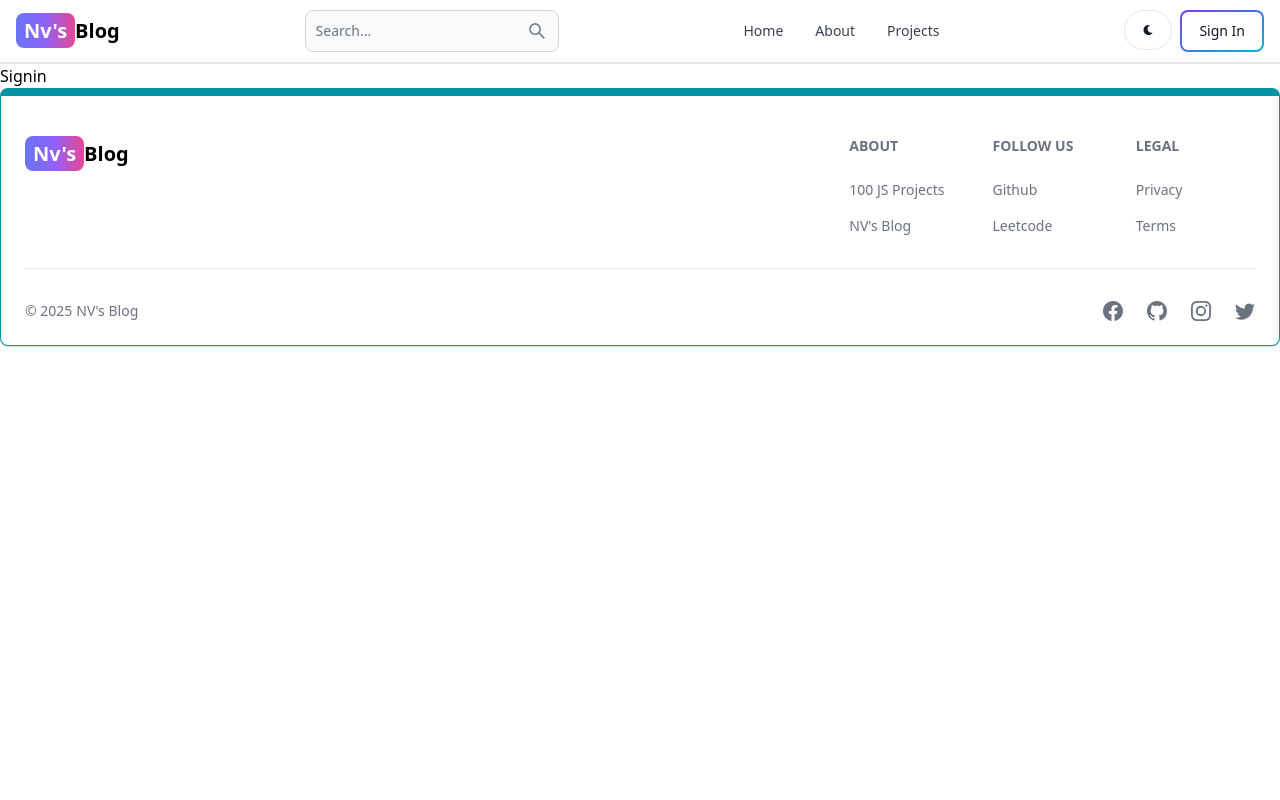
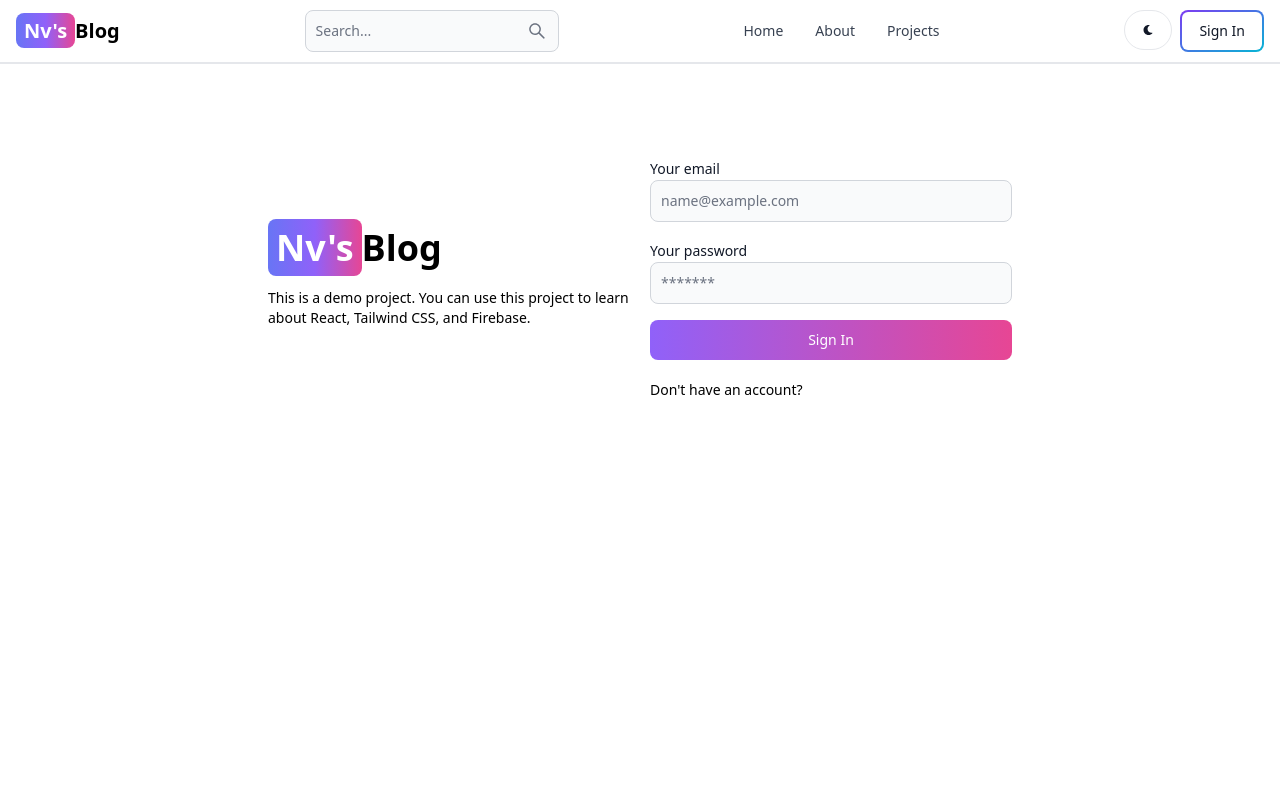
Before and after one commit to NiveditaLondhe/mern-blog, a React (Vite) app in the folder client/: page /sign-in in a window 1280 px wide. Shown: the top 800 px of the page. Built offline with nearby package versions, Linux system fonts and the light colour scheme.

Commit message:
complete signin page functionality

```diff
--- a/client/src/pages/SignIn.jsx
+++ b/client/src/pages/SignIn.jsx
@@ -1,11 +1,110 @@
-import React from 'react'
+import React, { useState } from "react";
+import { Link, useNavigate } from "react-router-dom";
+import { Button, Label, TextInput, Alert, Spinner } from "flowbite-react";
 
 const SignIn = () => {
+
+  const [ formData, setFormData ] = useState({});
+  const [ errorMessage, setErrorMessage ] = useState(null);
+  const [ loading, setLoading ] = useState(false);
+  const navigate = useNavigate();
+
+  const handleChange = (e) => {
+    setFormData({...formData, [e.target.id]:e.target.value.trim()});
+  }
+  const handleSubmit = async (e) => {
+    e.preventDefault();
+    if( !formData.email || !formData.password ){
+      return setErrorMessage("Please fill out all fields");
+    }
+    try {
+      setLoading(true);
+      setErrorMessage(null);
+      const res = await fetch('/api/auth/signin', {
+        method: 'POST',
+        headers: { 'Content-Type': 'application/json' },
+        body: JSON.stringify(formData),
+      });
+      const data = await res.json();
+
+      if(data.success === false){
+        return setErrorMessage(data.message);
+      }
+      setLoading(false);
+      if(res.ok){
+        navigate('/');
+      }
+    } catch (error) {
+        setErrorMessage(error.message);
+      setLoading(false);
+
+    }
+  }
+
   return (
-    <div>
-      Signin
+    <div className="min-h-screen mt-20">
+      <div className="flex p-3 max-w-3xl mx-auto flex-col md:flex-row md:items-center gap-5">
+        {/* Left side */}
+        <div className="flex-1">
+          <Link to="/" className="font-bold dark:text-white text-4xl">
+            <span className="px-2 py-1 bg-gradient-to-r from-indigo-500 via-purple-500 to-pink-500 rounded-lg text-white">
+              Nv's
+            </span>
+            Blog
+          </Link>
+
+          <p className="text-sm mt-5">
+            This is a demo project. You can use this project to learn about
+            React, Tailwind CSS, and Firebase.
+          </p>
+        </div>
+        {/* Right side */}
+        <div className="flex-1">
+          <form className="flex flex-col gap-4" onSubmit={handleSubmit}>
+            <div>
+              <Label value="Your email" />
+              <TextInput
+                type="email"
+                placeholder="name@example.com"
+                id="email"
+                 onChange={handleChange}
+              />
+            </div>
+            <div>
+              <Label value="Your password" />
+              <TextInput
+                type="password"
+                placeholder="*******"
+                id="password"
+                onChange={handleChange}
+              />
+            </div>
+            <Button gradientDuoTone="purpleToPink" type="submit" disabled={loading}>
+              {
+                loading ? (
+                  <>
+                    <Spinner size='sm'/>
+                    <span className="pl-3">Loading...</span>
+                  </>
+                ) : 'Sign In'
+              }
+            </Button>
+          </form>
+          <div className="flex gap-2 text-sm mt-5">
+            <span>Don't have an account?</span>
+            <Link to="/sign-up" className="text-blue-500"></Link>
+          </div>
+          {
+            errorMessage && (
+              <Alert className='mt-5' color='failure'>
+                {errorMessage}
+              </Alert>
+            )
+          }
+        </div>
+      </div>
     </div>
-  )
-}
+  );
+};
 
-export default SignIn
+export default SignIn;
```
